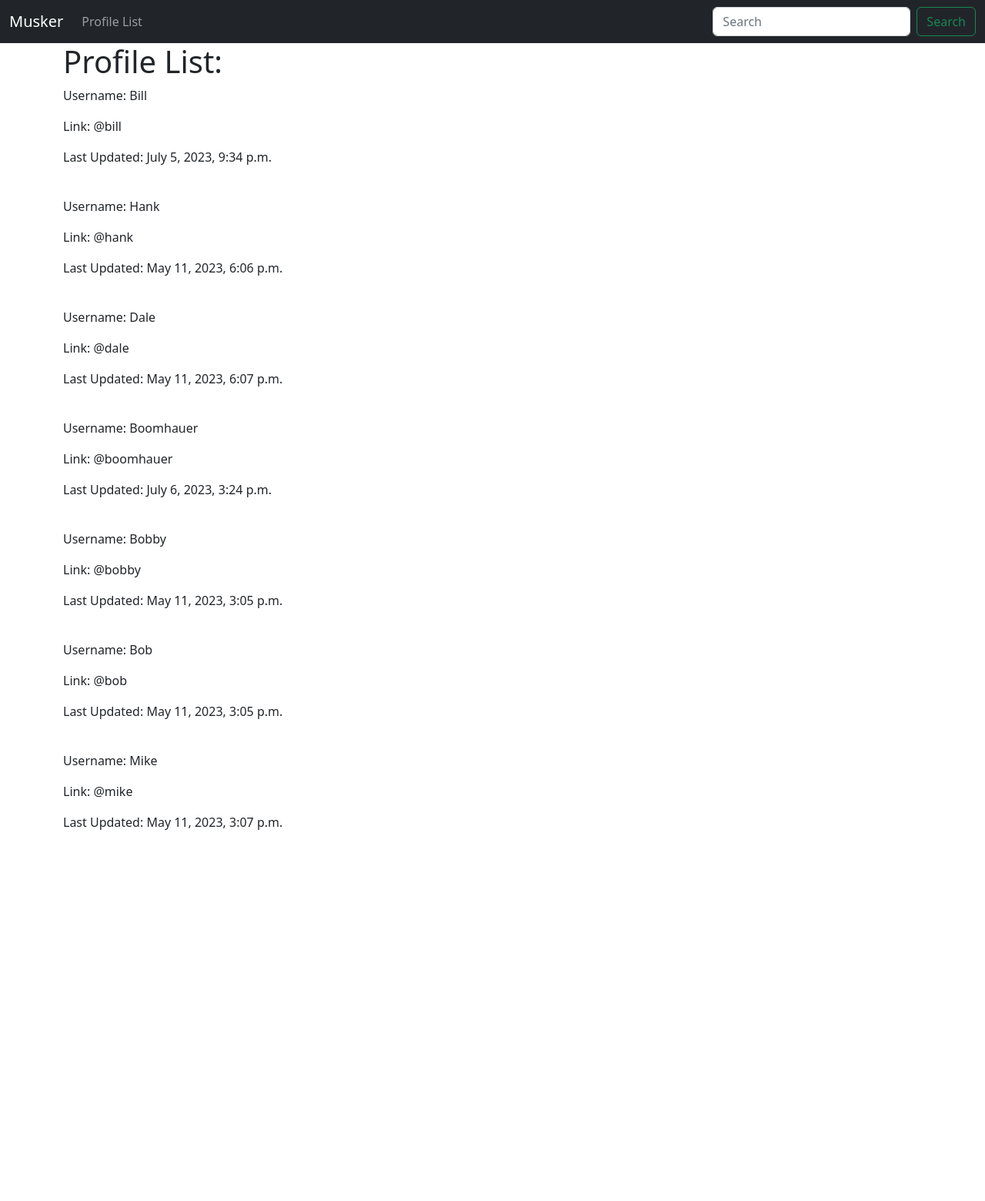
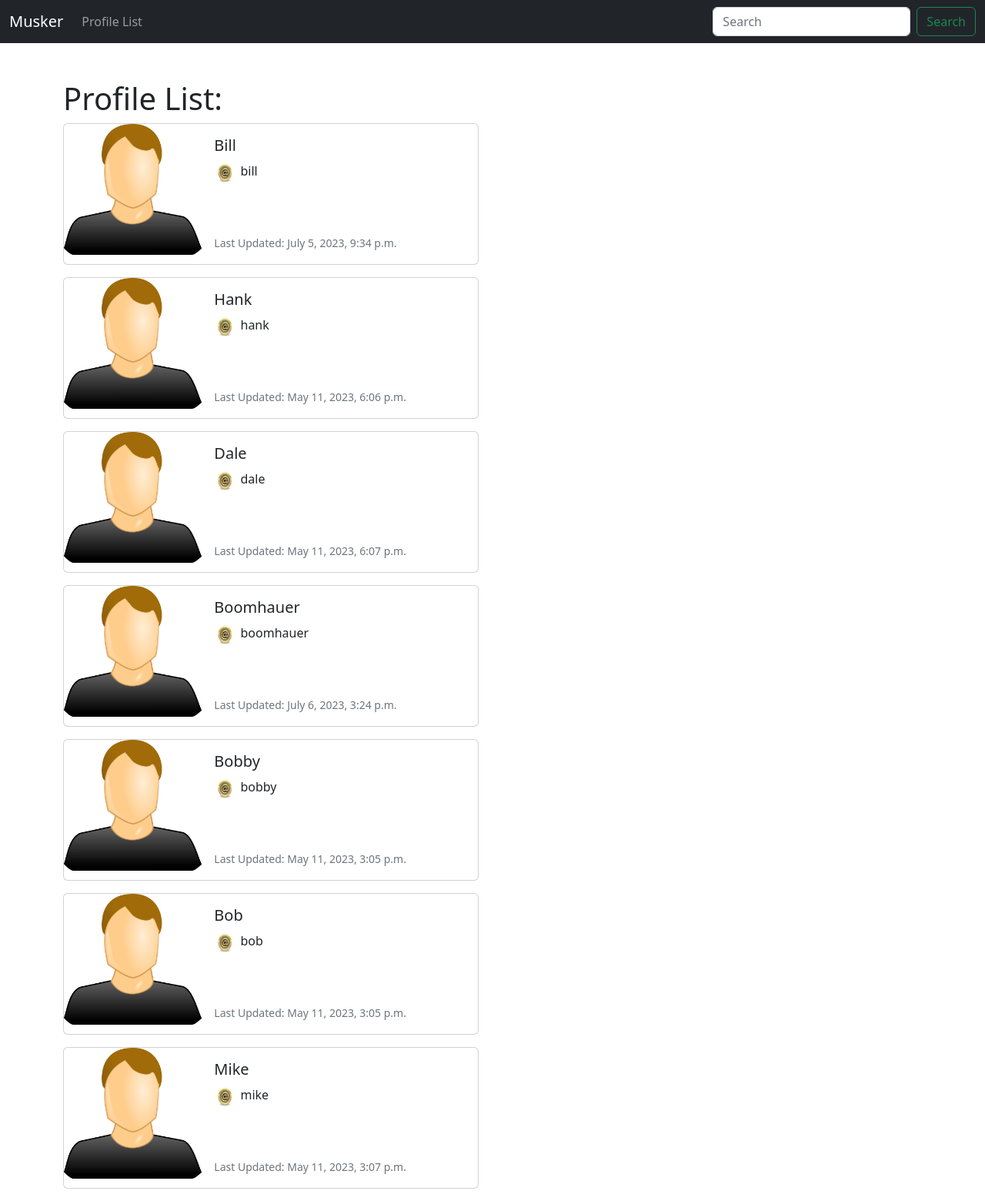
Before and after one commit to fournacea/musker, a Django app: page /profile_list/ in a window 1280 px wide. Shown: the whole page at 77% size. Before the commit the page ends 1078 px from the top, so only its background shows below. Run offline with Django 4.2, Linux system fonts and the light colour scheme; a user stored in the database is signed in; data comes from the database, SQL or seed files in the repository; both versions use the stored data as it was after the commit.

Commit message:
Finish base profile-list page

```diff
--- a/musker/admin.py
+++ b/musker/admin.py
@@ -40,7 +40,7 @@ from .models import Profile
 admin.site.unregister(User)
 
 # Define Profile as an inline model
-class ProfileInline(admin.TabularInline):
+class ProfileInline(admin.StackedInline):
     model = Profile
 
 # Extend the UserAdmin class and add the ProfileInline
@@ -53,9 +53,10 @@ class CustomUserAdmin(UserAdmin):
     )
     inlines = [ProfileInline]
 
+
 # Replace the UserAdmin model with CustomUserAdmin
 
 admin.site.register(User, CustomUserAdmin)
 
 # Register the Profile model separately
-admin.site.register(Profile)
+#admin.site.register(Profile)
--- a/musker/templates/musker/base.html
+++ b/musker/templates/musker/base.html
@@ -15,8 +15,21 @@
     {% include 'musker/navbar.html' %}
 
     <div class="container">
+        <br/>
+        {% if messages %}
+            {% for message in messages %}
+            <div class="alert alert-warning alert-dismissible fade show" role="alert">
+                {{ message }}
+                <button type="button" class="btn-close" data-bs-dismiss="alert" aria-label="Close"></button>
+              </div>
+
+            {% endfor %}
+        {% endif %}
+        <br/>
+
         {% block content %}
         {% endblock content %}
+
     </div>
     <script
         src="https://cdn.jsdelivr.net/npm/bootstrap@5.2.3/dist/js/bootstrap.bundle.min.js"
--- a/musker/templates/musker/profile_list.html
+++ b/musker/templates/musker/profile_list.html
@@ -1,13 +1,27 @@
 {% extends 'musker/base.html' %}
+{% load static %}
 
 {% block content %}
     <h1>Profile List: </h1>
     {% if profiles %}
         {% for profile in profiles %}
-            <p>Username: {{ profile.user.username }} </p>
-            <p>Link: @{{ profile.user.username|lower }} </p>
-            <p>Last Updated: {{ profile.date_modified }} </p>
-            <br>
+
+        <div class="card mb-3" style="max-width: 540px;">
+            <div class="row g-0">
+              <div class="col-md-4">
+                <img src="{% static 'images/default_profile_pic.png' %}" class="img-fluid rounded-start" alt="...">
+              </div>
+              <div class="col-md-8">
+                <div class="card-body">
+                  <h5 class="card-title">{{ profile.user.username }}</h5>
+                  <p class="card-text"><img src="{% static 'images/at_sign.png' %}" class="img-fluid rounded-start" alt="..." style="height: 30px; width: 30px;"> {{ profile.user.username|lower }}</p>
+                  <br><br>
+                  <p class="card-text"><small class="text-muted">Last Updated: {{ profile.date_modified }} </small></p>
+                </div>
+              </div>
+            </div>
+          </div>
+
         {% endfor %}
     {% endif %}
 {% endblock content %}
--- a/musker/views.py
+++ b/musker/views.py
@@ -1,4 +1,5 @@
-from django.shortcuts import render
+from django.shortcuts import render, redirect
+from django.contrib import messages
 from .models import Profile
 
 # Create your views here.
@@ -8,7 +9,11 @@ def home(request):
 
 
 def profile_list(request):
-    profiles = Profile.objects.exclude(user=request.user)
-    return render(request, 'musker/profile_list.html', {
-        "profiles": profiles
+    if request.user.is_authenticated:
+        profiles = Profile.objects.exclude(user=request.user)
+        return render(request, 'musker/profile_list.html', {
+            "profiles": profiles,
     })
+    else:
+        messages.success(request, ("You must be logged in to view this page!"))
+        return render(request, 'musker/home.html')
```
Also changed, not shown: db.sqlite3, musker/static/images/at_sign.png (added), musker/static/images/default_profile_pic.png (added).
